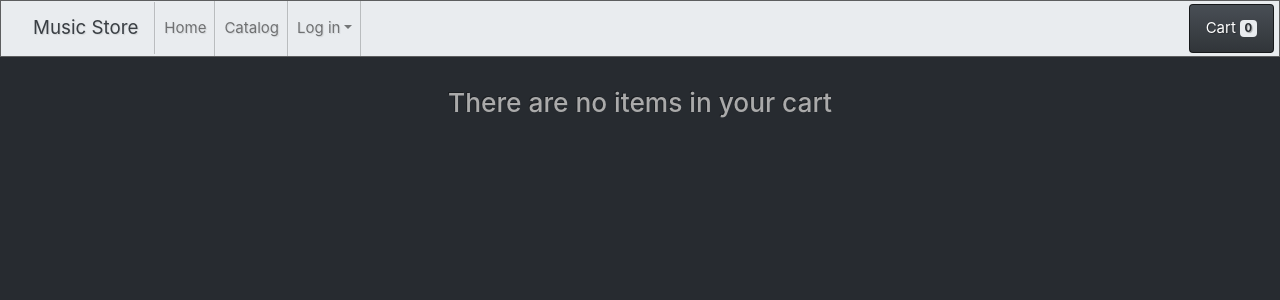
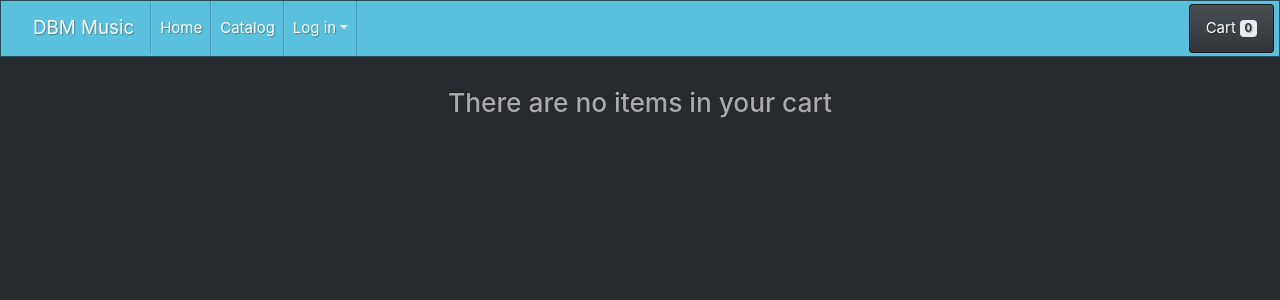
Before and after one commit to jjwarren44/Music-Store, a PHP site: page /cart.php in a window 1280 px wide. Shown: the top 300 px of the page. Run offline with PHP 8.4, Linux system fonts and the light colour scheme.

Commit message:
Changed Navbar color
I like blue :)

```diff
--- a/navbar.php
+++ b/navbar.php
@@ -11,8 +11,8 @@
 		$currentPage = "my_account";
 	}
 
-    echo '<nav class="navbar navbar-expand-lg navbar-light bg-light">';
-      echo '<a class="navbar-brand" href="index.php">Music Store</a>';
+    echo '<nav class="navbar navbar-expand-lg navbar-info bg-info">';
+      echo '<a class="navbar-brand" href="index.php">DBM Music</a>';
       echo '<button class="navbar-toggler" type="button" data-toggle="collapse" data-target="#navbarNavDropdown" aria-controls="navbarNavDropdown" aria-expanded="false" aria-label="Toggle navigation">';
         echo '<span class="navbar-toggler-icon"></span>';
       echo '</button>';
```
